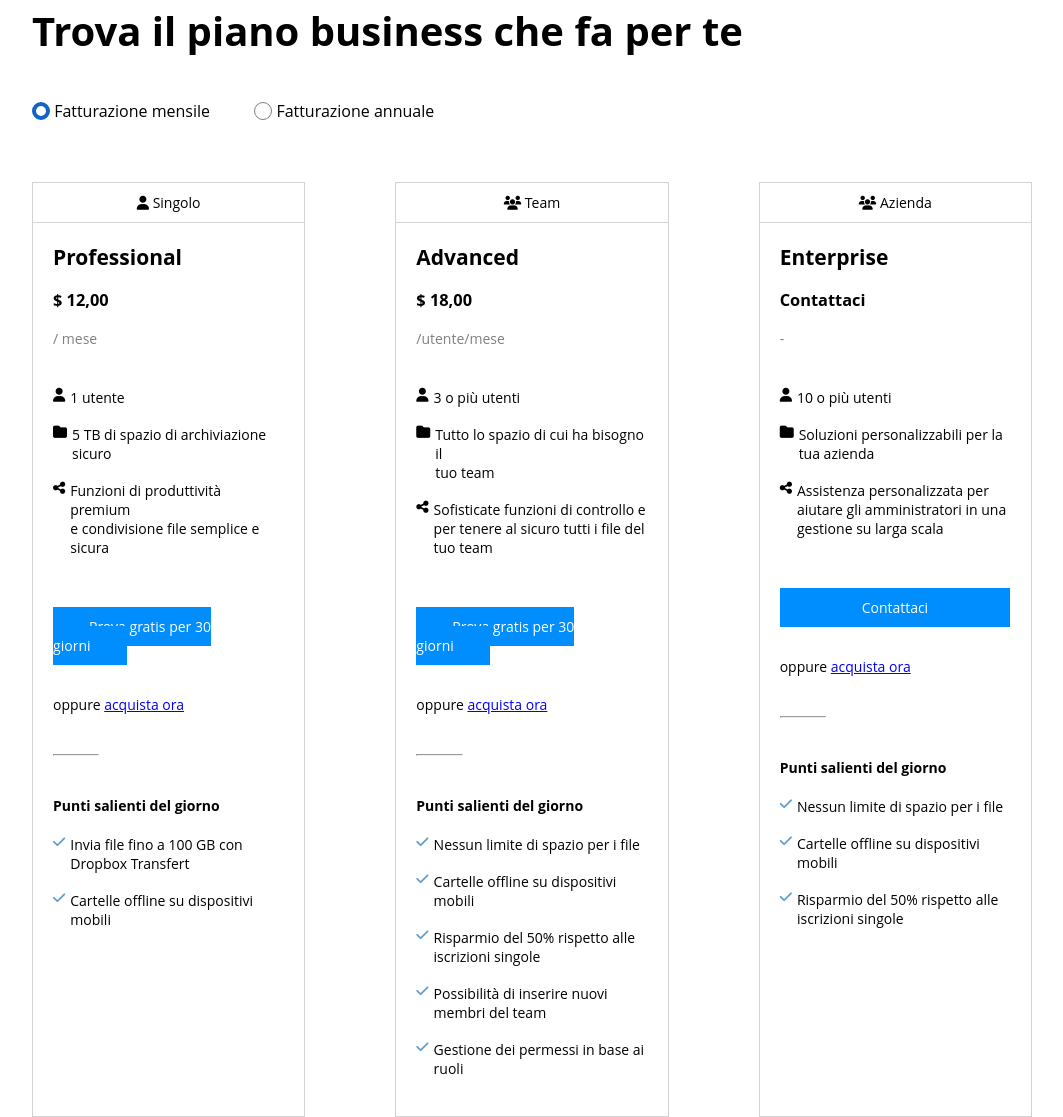
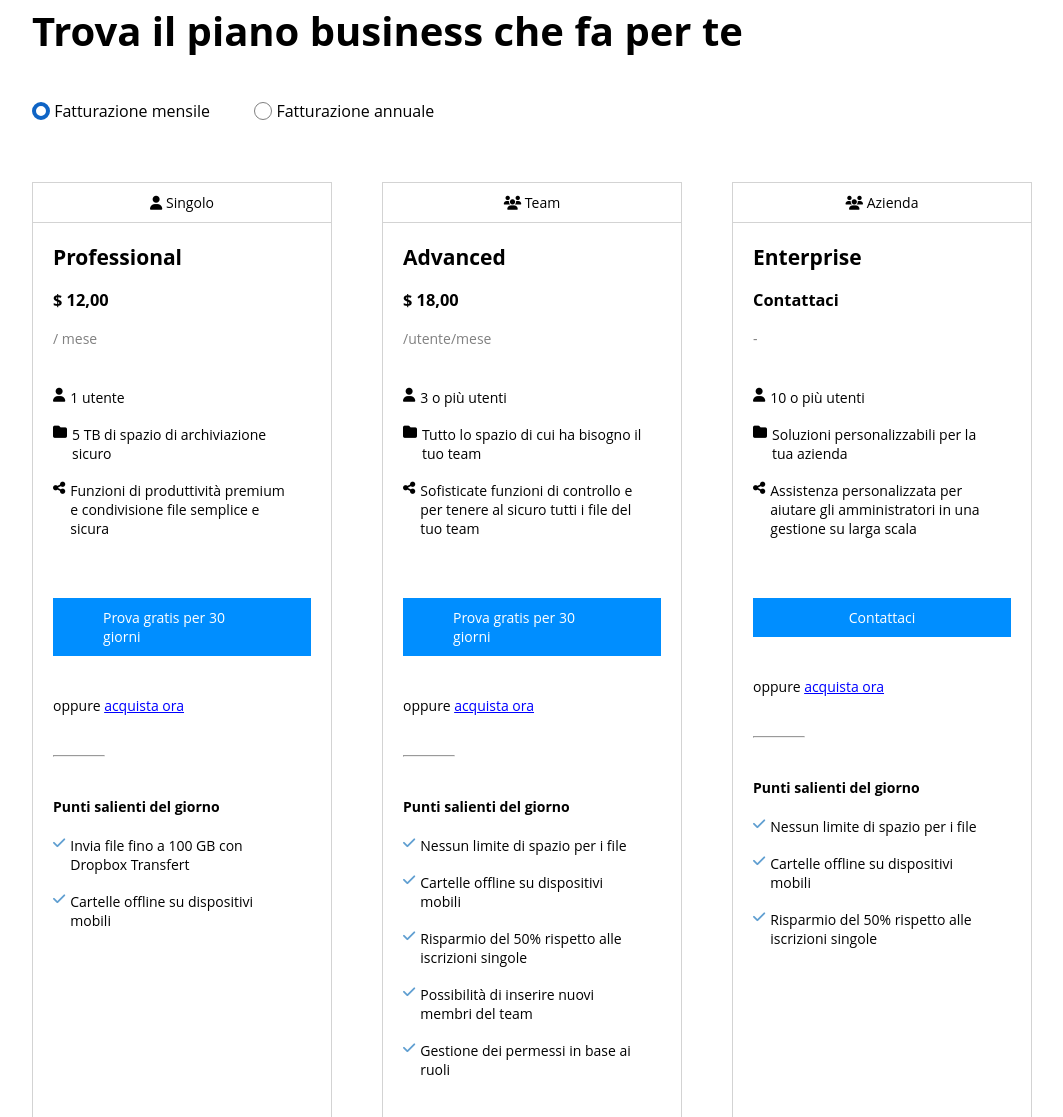
Before and after one commit to Riccardo-Laurenti/htmlcss-dropbox, a plain HTML site: page index.html in a window 1280 px wide. Shown: the part 987-2104 px from the top of the page, without its empty margins (108-1171 px from the left). Drawn offline with Linux system fonts and the light colour scheme.

Commit message:
clean row & col

```diff
--- a/css/style.css
+++ b/css/style.css
@@ -62,19 +62,22 @@ a {
 
 
 .btn-2 {
-    padding: 10px 36px;
+    padding: 10px 50px;
     text-decoration: none;
     background: #008eff;
     color: white;
+    display: inline-block;
 }
 
 
 
 .btn-3 {
-    padding: 10px 82px;
+    padding: 10px 36px;
     text-decoration: none;
     background: #008eff;
     color: white;
+    display: block;
+    text-align: center;
 }
 
 
@@ -85,6 +88,7 @@ a {
     border: 1px solid grey;
     color: black;
     padding: 10px 14px;
+    display: block;
 }
 
 
@@ -270,13 +274,12 @@ a {
     flex-wrap: wrap;
     justify-content: space-between;
     align-items: stretch;
-    gap: 20px;
     margin-bottom: 100px;
 }
 
 .col {
     border: 1px solid lightgrey;
-    flex-basis: calc(100% / 3 - 60px);
+    width: 30%;
     font-size: 14px;
 }
 
@@ -400,9 +403,7 @@ a {
     padding-left: 30px;
 }
 
-.badge-button {
-    margin-top: 10px;
-  }
+
 
 
 
--- a/index.html
+++ b/index.html
@@ -109,7 +109,7 @@
                                     <ul>
                                         <li><i class="fa-solid fa-user"></i> <p>1 utente</p></li>
                                         <li><i class="fa-solid fa-folder"></i> <p>5 TB di spazio di archiviazione<br>sicuro</p></li>
-                                        <li><i class="fa-solid fa-share-nodes"></i> <p>Funzioni di produttività premium<br>e condivisione file semplice e sicura</p></li>
+                                        <li><i class="fa-solid fa-share-nodes"></i> <p>Funzioni di produttività premium<br>e condivisione file semplice e<br>sicura</p></li>
 
                                     </ul>
                                 </div>
@@ -161,7 +161,7 @@
                                     <ul>
                                         <li><i class="fa-solid fa-user"></i> <p>3 o più utenti</p></li>
                                         <li><i class="fa-solid fa-folder"></i> <p>Tutto lo spazio di cui ha bisogno il<br>tuo team</p></li>
-                                        <li><i class="fa-solid fa-share-nodes"></i> <p>Sofisticate funzioni di controllo e<br>per tenere al sicuro tutti i file del tuo team</p></li>
+                                        <li><i class="fa-solid fa-share-nodes"></i> <p>Sofisticate funzioni di controllo e<br>per tenere al sicuro tutti i file del<br>tuo team</p></li>
 
                                     </ul>
                                 </div>
```
